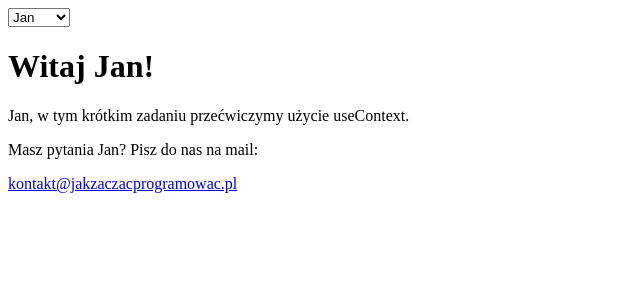
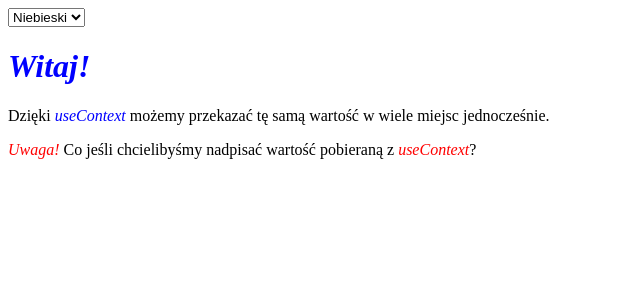
Before and after one commit to kacpi95/React-lesson, a React (Vite) app in the folder React-lesson/: page / in a window 1280 px wide. Shown: the top 300 px of the page, without its empty margins (0-640 px from the left). Built offline with nearby package versions, Linux system fonts and the light colour scheme.

Commit message:
add task

```diff
--- a/React-lesson/src/App.jsx
+++ b/React-lesson/src/App.jsx
@@ -231,28 +231,33 @@
 // }
 
 import { useState } from 'react';
+import { ColorContext } from './components/ColorContext/ColorContext';
+import { ThemedSpan } from './components/ThemedSpan/ThemedSpan';
 import { Article } from './components/Article/Article';
 import { Footer } from './components/Footer/Footer';
-import { NameContext } from './components/NameContext/NameContext';
 
 export default function App() {
-  const [selectedName, setSelectedName] = useState('Jan');
+  const [selectedColor, setSelectedColor] = useState('blue');
 
   return (
     <>
       <select
-        value={selectedName}
-        onChange={(e) => setSelectedName(e.target.value)}
+        value={selectedColor}
+        onChange={(e) => setSelectedColor(e.target.value)}
       >
-        <option value='Jan'>Jan</option>
-        <option value='Janina'>Janina</option>
-        <option value='Ewa'>Ewa</option>
+        <option value='blue'>Niebieski</option>
+        <option value='yellow'>Żółty</option>
+        <option value='green'>Zielony</option>
       </select>
-      <h1>Witaj {selectedName}!</h1>
-      <NameContext.Provider value={selectedName}>
+      <ColorContext.Provider value={selectedColor}>
+        <h1>
+          <ThemedSpan>Witaj!</ThemedSpan>
+        </h1>
         <Article />
+      </ColorContext.Provider>
+      <ColorContext.Provider value='red'>
         <Footer />
-      </NameContext.Provider>
+      </ColorContext.Provider>
     </>
   );
 }
--- a/React-lesson/src/components/Article/Article.jsx
+++ b/React-lesson/src/components/Article/Article.jsx
@@ -1,12 +1,12 @@
-import { useContext } from 'react';
-import { NameContext } from '../NameContext/NameContext';
+import { ThemedSpan } from '../ThemedSpan/ThemedSpan';
 
 export function Article() {
-  const name = useContext(NameContext);
-
   return (
     <article>
-      <p>{name}, w tym krótkim zadaniu przećwiczymy użycie useContext.</p>
+      <p>
+        Dzięki <ThemedSpan>useContext</ThemedSpan> możemy przekazać tę samą
+        wartość w wiele miejsc jednocześnie.
+      </p>
     </article>
   );
 }
--- /dev/null
+++ b/React-lesson/src/components/ColorContext/ColorContext.js
@@ -0,0 +1,3 @@
+import { createContext } from 'react';
+
+export const ColorContext = createContext(null);
--- a/React-lesson/src/components/Footer/Footer.jsx
+++ b/React-lesson/src/components/Footer/Footer.jsx
@@ -1,15 +1,10 @@
-import { useContext } from 'react';
-import { NameContext } from '../NameContext/NameContext';
+import { ThemedSpan } from '../ThemedSpan/ThemedSpan';
 
 export function Footer() {
-  const name = useContext(NameContext);
-
   return (
     <footer>
-      <p>Masz pytania {name}? Pisz do nas na mail:</p>
-      <a href='mailto:kontakt@jakzaczacprogramowac.pl'>
-        kontakt@jakzaczacprogramowac.pl
-      </a>
+      <ThemedSpan>Uwaga!</ThemedSpan> Co jeśli chcielibyśmy nadpisać wartość
+      pobieraną z <ThemedSpan>useContext</ThemedSpan>?
     </footer>
   );
 }
--- a/React-lesson/src/components/NameContext/NameContext.js
+++ /dev/null
@@ -1,3 +0,0 @@
-import { createContext } from 'react';
-
-export const NameContext = createContext(null);
--- /dev/null
+++ b/React-lesson/src/components/ThemedSpan/ThemedSpan.jsx
@@ -0,0 +1,12 @@
+import { useContext } from 'react';
+import { ColorContext } from '../ColorContext/ColorContext';
+
+export function ThemedSpan({ children }) {
+  const color = useContext(ColorContext);
+
+  return (
+    <span style={{ color }}>
+      <i>{children}</i>
+    </span>
+  );
+}
```
